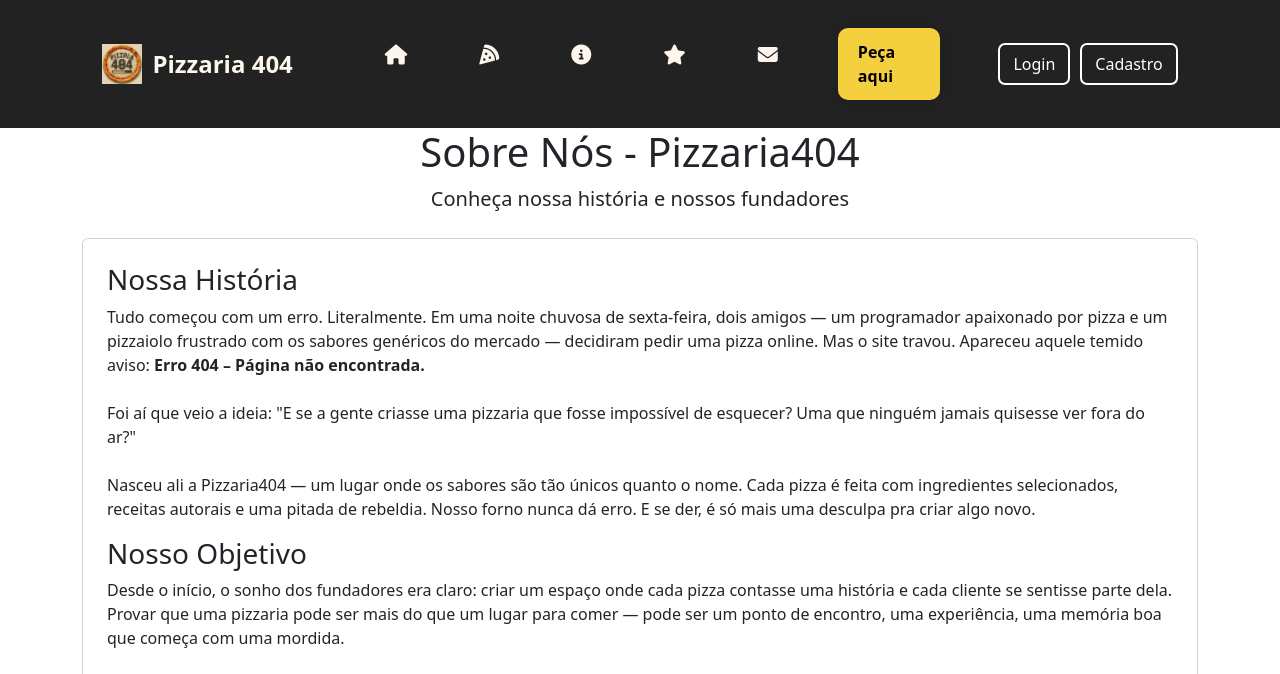
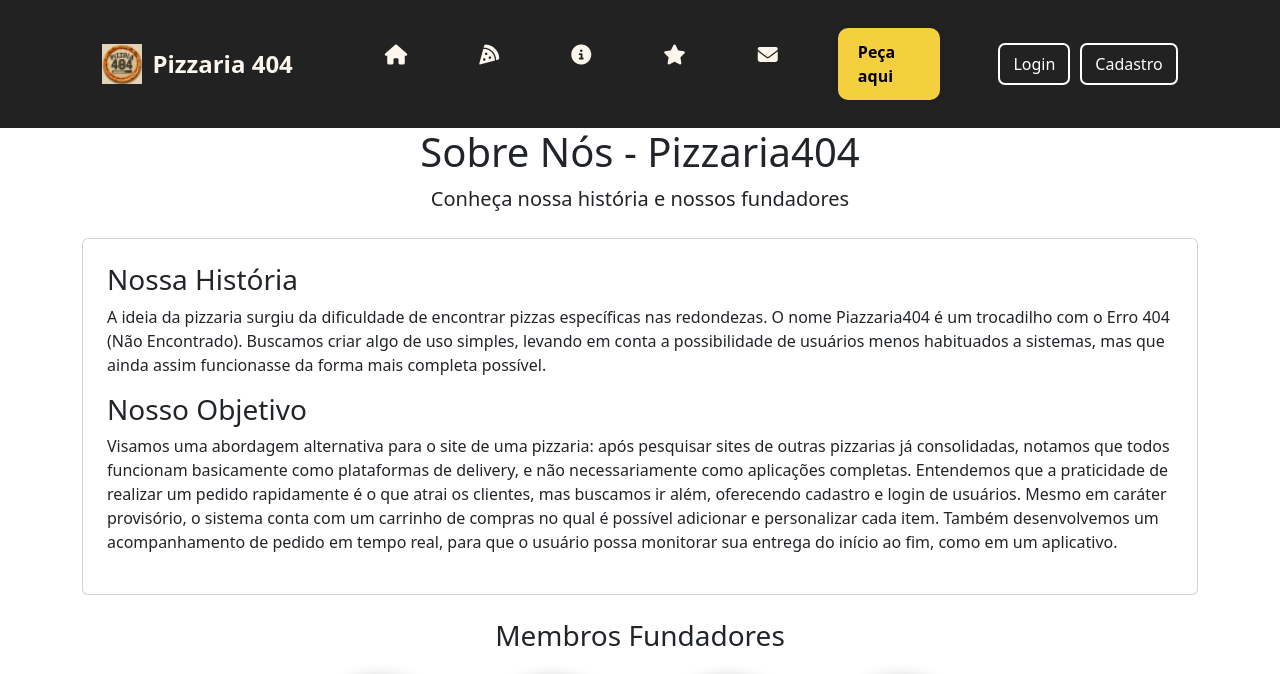
Before and after one commit to beatrizfmedeiros/projeto-backend, a Flask app: page /sobre in a window 1280 px wide. Shown: the top 674 px of the page. Run offline with Flask 3, Linux system fonts and the light colour scheme; parts of the project's set-up code (start-up, migrations or seed data) failed here and were passed over.

Commit message:
Add files via upload

```diff
--- a/frontend/templates/index.html
+++ b/frontend/templates/index.html
@@ -88,7 +88,7 @@
       </div>
       <div class="slide">
         <blockquote>"Ambiente agradável e pizzas divinas. Vale a visita!"</blockquote>
-        <p>- Ana Guernelli</p>
+        <p>- Anna Tavares</p>
       </div>
     </div>
     <button class="slider-btn prev" onclick="prevSlide()">&#10094;</button>
--- a/frontend/templates/sobre.html
+++ b/frontend/templates/sobre.html
@@ -24,36 +24,33 @@
   <div class="card p-4 mb-4">
     <h3>Nossa História</h3>
     <p>
-      Tudo começou com um erro. Literalmente. Em uma noite chuvosa de sexta-feira,
-      dois amigos — um programador apaixonado por pizza e um pizzaiolo frustrado com
-      os sabores genéricos do mercado — decidiram pedir uma pizza online. Mas o site
-      travou. Apareceu aquele temido aviso: <strong>Erro 404 – Página não encontrada.</strong>
-      <br><br>
-      Foi aí que veio a ideia: "E se a gente criasse uma pizzaria que fosse impossível
-      de esquecer? Uma que ninguém jamais quisesse ver fora do ar?"
-      <br><br>
-      Nasceu ali a Pizzaria404 — um lugar onde os sabores são tão únicos quanto o nome.
-      Cada pizza é feita com ingredientes selecionados, receitas autorais e uma pitada
-      de rebeldia. Nosso forno nunca dá erro. E se der, é só mais uma desculpa pra
-      criar algo novo.
+      A ideia da pizzaria surgiu da dificuldade de encontrar pizzas específicas nas redondezas.
+      O nome Piazzaria404 é um trocadilho com o Erro 404 (Não Encontrado).
+      Buscamos criar algo de uso simples, levando em conta a possibilidade de usuários menos habituados a sistemas,
+      mas que ainda assim funcionasse da forma mais completa possível.
     </p>
 
     <h3>Nosso Objetivo</h3>
     <p>
-      Desde o início, o sonho dos fundadores era claro: criar um espaço onde cada pizza
-      contasse uma história e cada cliente se sentisse parte dela. Provar que uma pizzaria
-      pode ser mais do que um lugar para comer — pode ser um ponto de encontro, uma
-      experiência, uma memória boa que começa com uma mordida.
+      Visamos uma abordagem alternativa para o site de uma pizzaria:
+      após pesquisar sites de outras pizzarias já consolidadas, notamos que todos funcionam basicamente como plataformas de delivery,
+      e não necessariamente como aplicações completas.
+      Entendemos que a praticidade de realizar um pedido rapidamente é o que atrai os clientes, mas buscamos ir além,
+      oferecendo cadastro e login de usuários. Mesmo em caráter provisório,
+      o sistema conta com um carrinho de compras no qual é possível adicionar e personalizar cada item.
+      Também desenvolvemos um acompanhamento de pedido em tempo real, para que o usuário possa monitorar sua entrega do início ao fim,
+      como em um aplicativo.
     </p>
   </div>
 
   <div class="text-center">
-    <h3>Nossos Fundadores</h3>
+    <h3>Membros Fundadores</h3>
     <div class="d-flex justify-content-center gap-4 mt-4 flex-wrap">
       {% for img, nome in [
-          ("fundador1.png",       "Gusteau"),
-          ("fundador2 (1).png",   "Sanji"),
-          ("fundador3.png",       "Chef Hatchet")
+          ("julio.png",       "Júlio César"),
+          ("ana.png",   "Ana Beatriz"),
+          ("anna.png",   "Anna Beatriz"),
+          ("luigi.png",       "Luigi")
       ] %}
       <div class="text-center">
         <img src="{{ url_for('static', filename='image/' + img) }}" class="founder-img" alt="{{ nome }}" />
```
